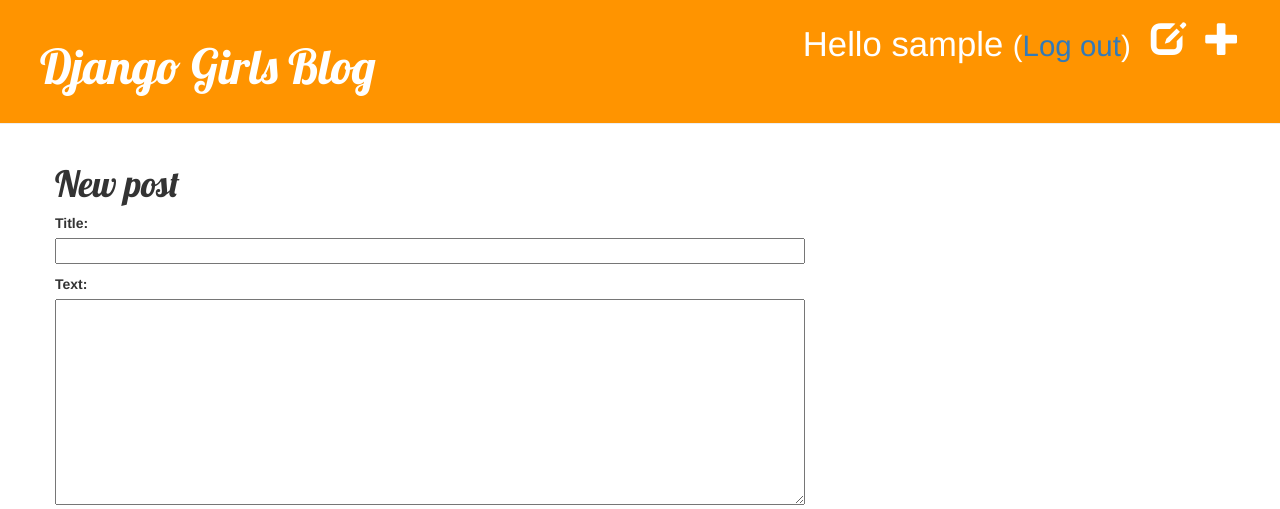
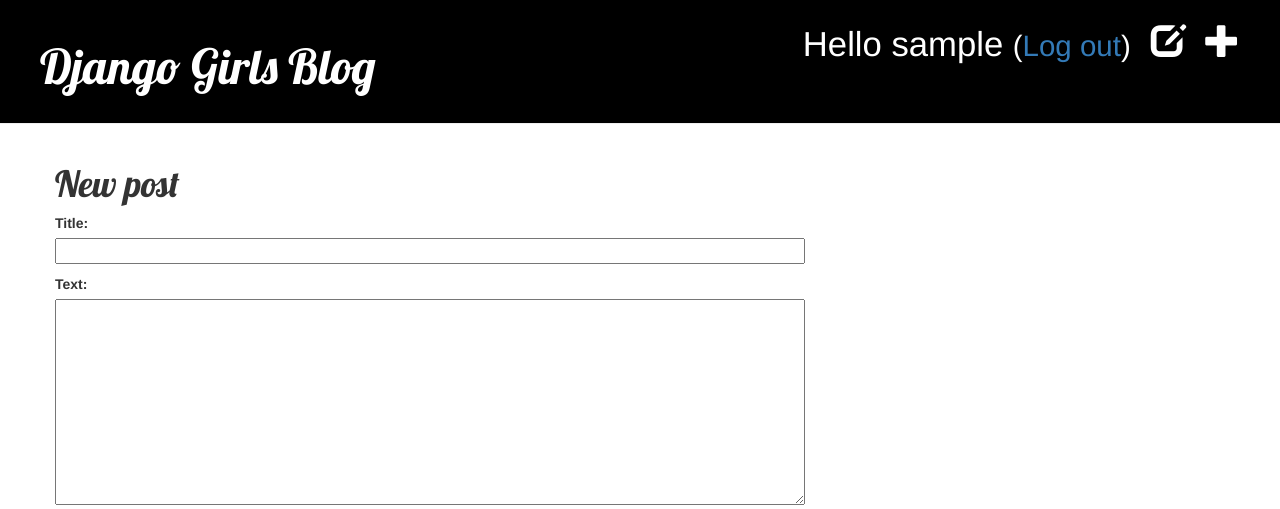
Before and after one commit to Pearcee/my-first-blog, a Django app: page /post/new/ in a window 1280 px wide. Shown: the top 509 px of the page. Run offline with Django 3.2, Linux system fonts and the light colour scheme; the visitor is signed in with stand-in values (Sample User, id 1); some libraries are stand-ins or nearby versions.

Commit message:
01/15/2020 16:10:12

```diff
--- a/blog/static/css/blog.css
+++ b/blog/static/css/blog.css
@@ -1,5 +1,5 @@
 .page-header {
-    background-color: #ff9400;
+    background-color: black;
     margin-top: 0;
     padding: 20px 20px 20px 40px;
 }
--- a/blog/templates/blog/base.html
+++ b/blog/templates/blog/base.html
@@ -1,6 +1,9 @@
+<!DOCTYPE html>
 {% load staticfiles %}
-<html>
-    <head>
+<html lang="en">
+  <head>
+        <meta name="Description" content="Put your description here.">
+        <meta name="viewport" content="width=device-width, initial-scale=1">
         <title>Django Girls blog</title>
         <link rel="stylesheet" href="//maxcdn.bootstrapcdn.com/bootstrap/3.2.0/css/bootstrap.min.css">
         <link rel="stylesheet" href="//maxcdn.bootstrapcdn.com/bootstrap/3.2.0/css/bootstrap-theme.min.css">
```
